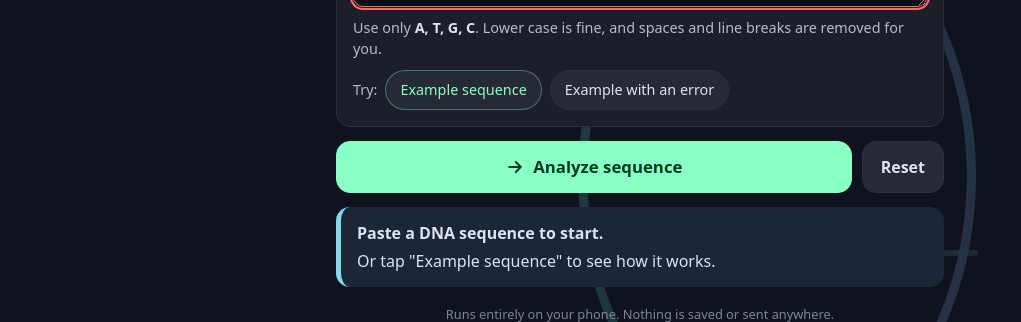
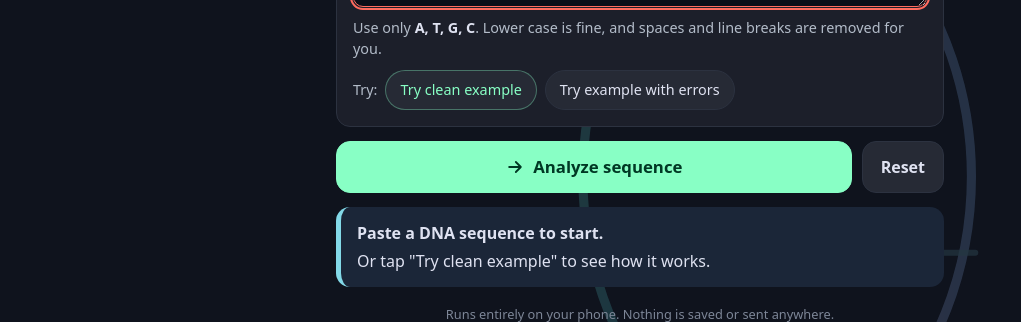
Before and after one commit to miaspector-creator/helix-helper, a website: page index.html in a window 1280 px wide. Both pictures are taken after a click on the button "Analyze sequence". Shown: the part 452-774 px from the top of the page, without its empty margins (0-1021 px from the left). Drawn offline with Linux system fonts and the light colour scheme.

Commit message:
HH-6: rename example buttons and check Reset

```diff
--- a/index.html
+++ b/index.html
@@ -67,8 +67,8 @@
 
       <div class="chips">
         <span class="chips-label">Try:</span>
-        <button type="button" id="example-btn" class="chip chip-green">Example sequence</button>
-        <button type="button" id="error-example-btn" class="chip">Example with an error</button>
+        <button type="button" id="example-btn" class="chip chip-green">Try clean example</button>
+        <button type="button" id="error-example-btn" class="chip">Try example with errors</button>
       </div>
     </section>
 
--- a/js/app.js
+++ b/js/app.js
@@ -84,7 +84,7 @@
     messageBox.className = 'message message-info';
     messageBox.textContent = '';
     messageBox.appendChild(el('span', 'message-title', message));
-    messageBox.appendChild(el('span', '', 'Or tap "Example sequence" to see how it works.'));
+    messageBox.appendChild(el('span', '', 'Or tap "Try clean example" to see how it works.'));
     messageBox.hidden = false;
   }
 
```
